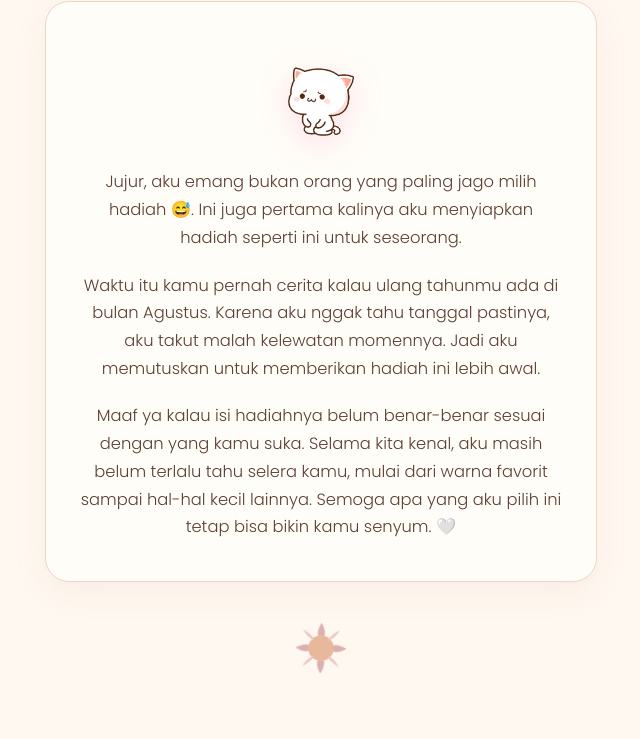
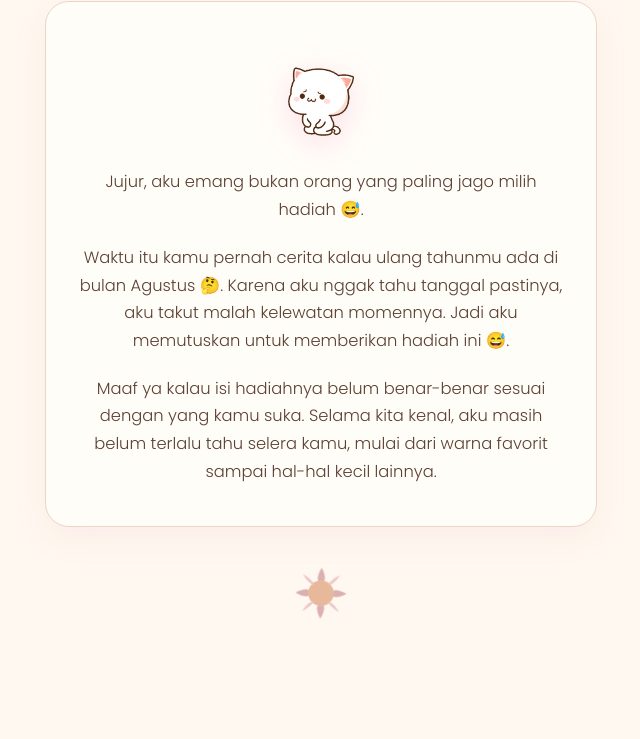
Before and after one commit to rdhohdyat/agnyes, a plain HTML site: page index.html in a window 1280 px wide. Shown: the part 937-1676 px from the top of the page, without its empty margins (319-959 px from the left). Drawn offline with nearby package versions, Linux system fonts and the light colour scheme.

Commit message:
modify text

```diff
--- a/index.html
+++ b/index.html
@@ -1143,18 +1143,15 @@
                 <img src="assets/gif/mochi-sad.gif" alt="Mochi Sad" class="section-gif"
                     style="width: 110px; height: 110px; margin-bottom: 16px;">
                 <p class="story-text" id="text-story-p1">Jujur, aku emang bukan orang yang paling jago milih hadiah 😅.
-                    Ini juga pertama kalinya aku menyiapkan hadiah seperti ini untuk seseorang.
                 </p>
                 <p class="story-text" id="text-story-p2">
-                    Waktu itu kamu pernah cerita kalau ulang tahunmu ada di bulan Agustus. Karena aku nggak tahu tanggal
-                    pastinya, aku takut malah kelewatan momennya. Jadi aku memutuskan untuk memberikan hadiah ini lebih
-                    awal.
+                    Waktu itu kamu pernah cerita kalau ulang tahunmu ada di bulan Agustus 🤔. Karena aku nggak tahu tanggal
+                    pastinya, aku takut malah kelewatan momennya. Jadi aku memutuskan untuk memberikan hadiah ini 😅.
                 </p>
 
                 <p class="story-text" id="text-story-p3">
                     Maaf ya kalau isi hadiahnya belum benar-benar sesuai dengan yang kamu suka. Selama kita kenal, aku
-                    masih belum terlalu tahu selera kamu, mulai dari warna favorit sampai hal-hal kecil lainnya. Semoga
-                    apa yang aku pilih ini tetap bisa bikin kamu senyum. 🤍
+                    masih belum terlalu tahu selera kamu, mulai dari warna favorit sampai hal-hal kecil lainnya.
                 </p>
             </div>
 
@@ -1267,7 +1264,7 @@
             <h2 class="section-title">Tiup Lilinnya, Agnes! 🎂</h2>
             <p class="section-subtitle"
                 style="margin-top: 12px; margin-bottom: 6px; color: var(--text-muted); font-size: 0.95rem; font-style: italic; text-align: center;">
-                Klik si mochi untuk tiup lilinnya! 💨</p>
+                Pencet si kucing untuk tiup lilinnya! 💨</p>
             <p class="candles-counter" id="candles-counter" style="margin-bottom: 24px; text-align: center;">🕯️ 3 lilin
                 menyala</p>
 
```
